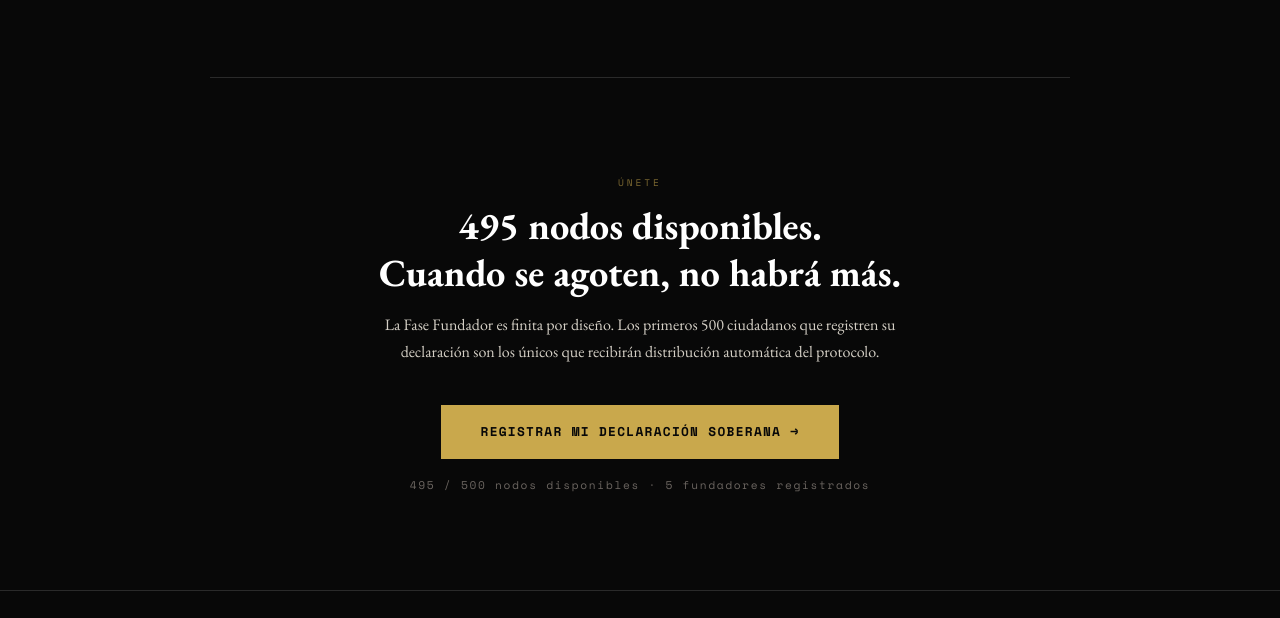
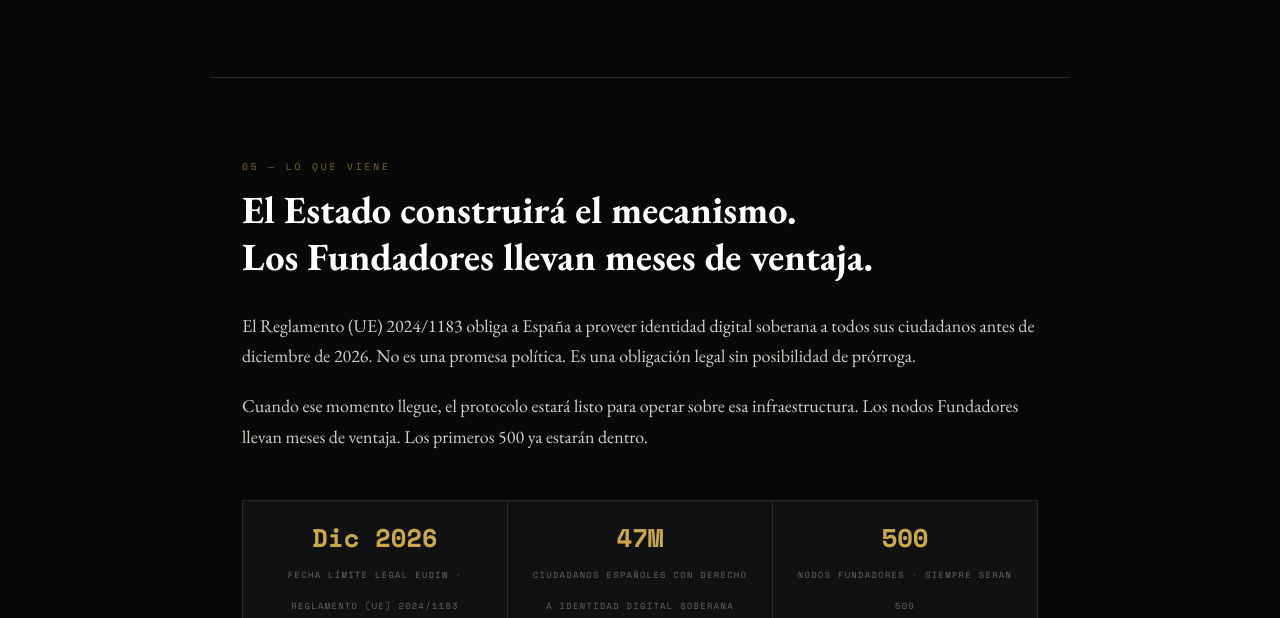
Before and after one commit to SatoshiNostr/SatoshiNostr.github.io, a plain HTML site: page index.html in a window 1280 px wide. Shown: the part 3866-4484 px from the top of the page. Drawn offline with nearby package versions, Linux system fonts and the light colour scheme; no server answers.

Commit message:
feat: seccion V2 EUDIW diciembre 2026 + FOMO fundadores

```diff
--- a/index.html
+++ b/index.html
@@ -493,6 +493,33 @@ footer a{color:var(--oro);text-decoration:none}
   </div>
 </section>
 
+<!-- ══ LO QUE VIENE ═══════════════════════════════════════════════ -->
+<section>
+  <div class="seccion-tag">05 — Lo que viene</div>
+  <h2 class="seccion-titulo">El Estado construirá el mecanismo.<br>Los Fundadores llevan meses de ventaja.</h2>
+
+  <p>El Reglamento (UE) 2024/1183 obliga a España a proveer identidad digital soberana a todos sus ciudadanos antes de diciembre de 2026. No es una promesa política. Es una obligación legal sin posibilidad de prórroga.</p>
+
+  <p>Cuando ese momento llegue, el protocolo estará listo para operar sobre esa infraestructura. Los nodos Fundadores llevan meses de ventaja. Los primeros 500 ya estarán dentro.</p>
+
+  <div class="stats">
+    <div class="stat">
+      <span class="stat-num">Dic 2026</span>
+      <span class="stat-label">Fecha límite legal EUDIW · Reglamento (UE) 2024/1183</span>
+    </div>
+    <div class="stat">
+      <span class="stat-num">47M</span>
+      <span class="stat-label">Ciudadanos españoles con derecho a identidad digital soberana</span>
+    </div>
+    <div class="stat">
+      <span class="stat-num">500</span>
+      <span class="stat-label">Nodos Fundadores · Siempre serán 500</span>
+    </div>
+  </div>
+
+  <p style="font-size:0.85rem;color:var(--texto-muted);font-family:'Space Mono',monospace">Los Fundadores son 500. Siempre serán 500. En la siguiente fase habrá millones de participantes — pero ninguno será Fundador.</p>
+</section>
+
 <!-- ══ CTA FINAL ═══════════════════════════════════════════════════ -->
 <div class="cta-final">
   <div class="seccion-tag">Únete</div>
```
